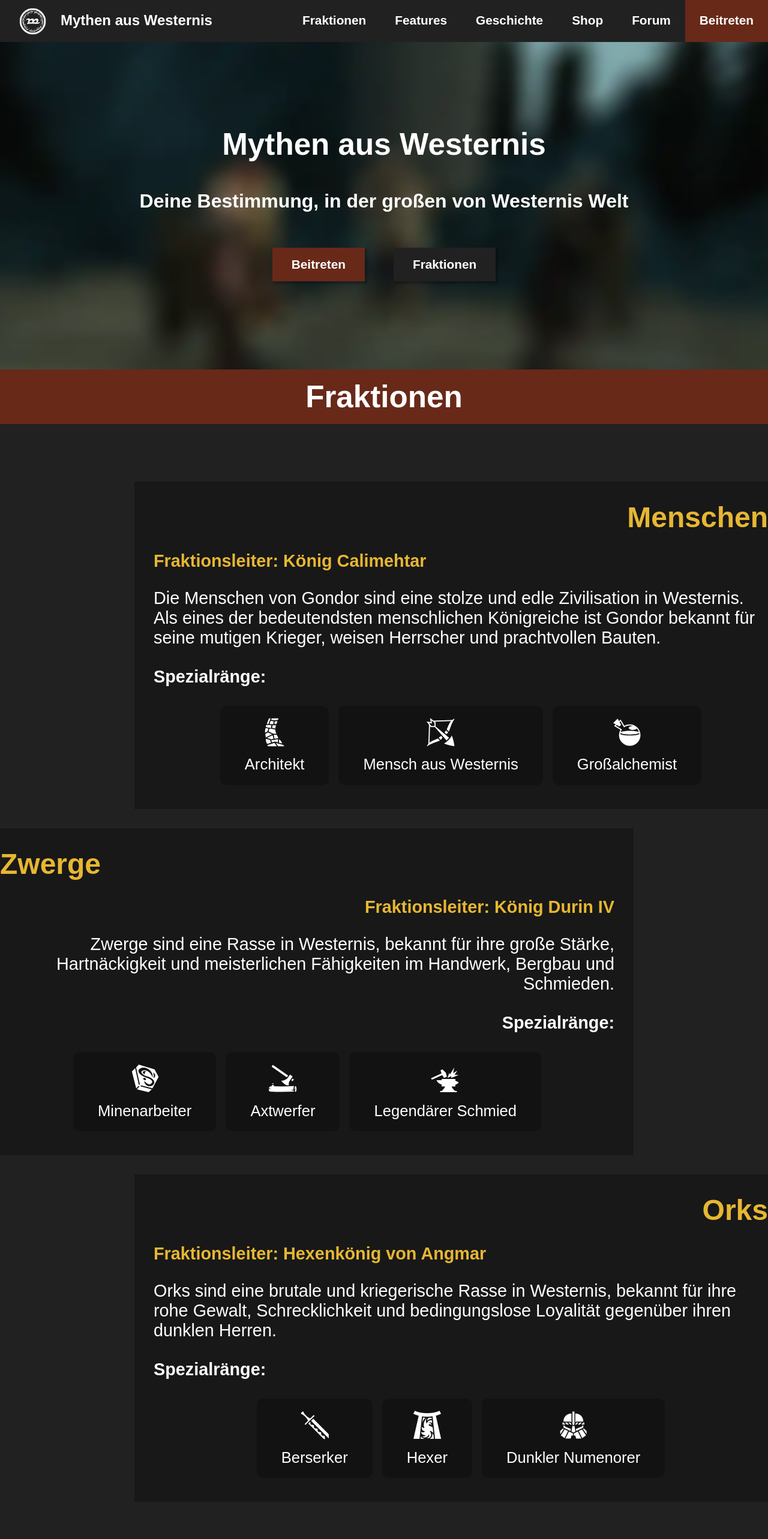
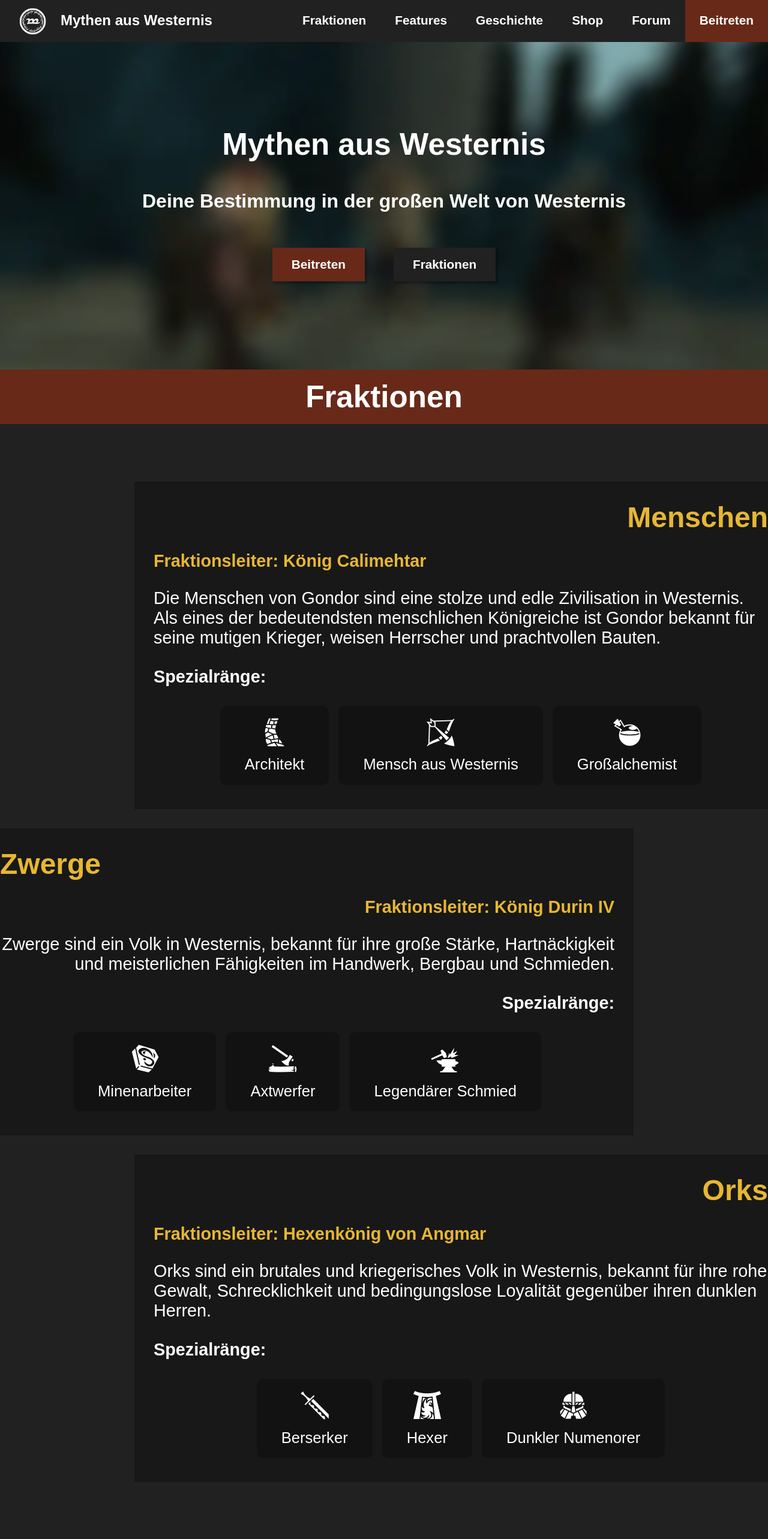
Before and after one commit to DannyINF/maw-rp-de, a Next.js app: page / in a window 1280 px wide. Shown: the top 2566 px of the page at 60% size. Built offline with nearby package versions, Linux system fonts and the light colour scheme.

Commit message:
feat(content) fixed typos

```diff
--- a/src/components/hero/hero.tsx
+++ b/src/components/hero/hero.tsx
@@ -15,7 +15,7 @@ const Hero = () => {
 				<div className={styles.hero}>
 					<h1 className={styles.headline}>Mythen aus Westernis</h1>
 					<h2 className={styles.subheadline}>
-						Deine Bestimmung, in der großen von Westernis Welt
+						Deine Bestimmung in der großen Welt von Westernis
 					</h2>
 					<div className={styles.heroButtons}>
 						<a href="#beitreten" className={styles.buttonPrimary}>
--- a/src/content/factionList.tsx
+++ b/src/content/factionList.tsx
@@ -39,7 +39,7 @@ export const factionList: Faction[] = [
 		name: 'Zwerge',
 		image: '/assets/images/factions/dwarf.webp',
 		description:
-			'Zwerge sind eine Rasse in Westernis, bekannt für ihre große Stärke, Hartnäckigkeit und meisterlichen Fähigkeiten im Handwerk, Bergbau und Schmieden.',
+			'Zwerge sind ein Volk in Westernis, bekannt für ihre große Stärke, Hartnäckigkeit und meisterlichen Fähigkeiten im Handwerk, Bergbau und Schmieden.',
 		leader: {
 			name: 'König Durin IV',
 		},
@@ -62,7 +62,7 @@ export const factionList: Faction[] = [
 		name: 'Orks',
 		image: '/assets/images/factions/orc.webp',
 		description:
-			'Orks sind eine brutale und kriegerische Rasse in Westernis, bekannt für ihre rohe Gewalt, Schrecklichkeit und bedingungslose Loyalität gegenüber ihren dunklen Herren.',
+			'Orks sind ein brutales und kriegerisches Volk in Westernis, bekannt für ihre rohe Gewalt, Schrecklichkeit und bedingungslose Loyalität gegenüber ihren dunklen Herren.',
 		leader: {
 			name: 'Hexenkönig von Angmar',
 		},
--- a/src/content/featureList.tsx
+++ b/src/content/featureList.tsx
@@ -19,7 +19,7 @@ export const featureList: Feature[] = [
 	{
 		name: 'Inventar',
 		description:
-			'„Wohin nur mit all deinen Sachen?“, ganz klar ins Inventar. Das Inventar bietet dir die Möglichkeit deine Gegenstände sicher zu verwahren. Doch Pass auf nicht alles scheint so sicher zu sein, wertvolle Items packst du besser in eine Kiste, bevor dir jemand diese stiehlt.',
+			"„Wohin nur mit all deinen Sachen?“, ganz klar - ins Inventar. Das Inventar bietet dir die Möglichkeit deine Gegenstände sicher zu verwahren. Doch pass' auf! Nicht alles scheint so sicher zu sein. Wertvolle Items packst du besser in eine Kiste, bevor sie dir jemand stiehlt.",
 		image: '/assets/test.png',
 		highlights: [
 			{
@@ -51,7 +51,7 @@ export const featureList: Feature[] = [
 	{
 		name: 'Eroberungen',
 		description:
-			'Durch das Eroberungssystem werden die Schlachten auf unseren Server gesteuert. Auf der Karte verteilt gibt es 11 einzigartige Gebiete aus Herr Der Ringe, welche ihr mit euren Mitspielern in epischen Schlachten einnehmen oder verteidigen könnt. Da bei diesen Schlachten große Heere der 3 Fraktionen aufeinander treffen ist es ratsam mit Taktik vorzugehen.',
+			'Das Eroberungssystem steuert die Schlachten auf unserem Server. Auf der Karte verteilt gibt es 11 einzigartige Gebiete aus "Der Herr Der Ringe", welche ihr mit euren Mitspielern in epischen Schlachten einnehmen oder verteidigen könnt. Da bei diesen Schlachten große Heere der drei Fraktionen aufeinander treffen, ist es ratsam, mit Taktik vorzugehen.',
 		image: '/assets/images/features/conquest.webp',
 		highlights: [
 			{
@@ -77,7 +77,7 @@ export const featureList: Feature[] = [
 	{
 		name: 'Crafting',
 		description:
-			'Ob Waffen, Tränke, Essen oder andere nützliche Dinge. All dies kannst du durch unser Crafting System direkt herstellen. Also probiere dich doch in den verschiedenen Berufen und beginne dein Handelsimperium aufzubauen. Die Nutzung ist benutzerfreundlich gestaltet durch die direkte Anbindung an das Inventar System.',
+			'Ob Waffen, Tränke, Essen oder andere nützliche Dinge - all dies kannst du durch unser Crafting-System direkt herstellen. Also probiere dich doch in den verschiedenen Berufen und beginne, dein Handelsimperium aufzubauen. Die Nutzung ist durch die direkte Anbindung an das Inventar-System sehr benutzerfreundlich gestaltet.',
 		image: '/assets/images/features/crafting.webp',
 		highlights: [
 			{
--- a/src/content/historyList.tsx
+++ b/src/content/historyList.tsx
@@ -26,7 +26,7 @@ export const historyList: HistoryItem[] = [
 		title: 'Entwicklung beginnt',
 		icon: <FaCode role="img" aria-label="Code" />,
 		content:
-			'Mekphen startet als Entwickler die Umsetzung der geplanten Features und die Erstellung des Spielservers. Dabei entstehen die ersten Bausteine wie Inventar System und Crafting System.',
+			'Mekphen startet als Entwickler die Umsetzung der geplanten Features und die Erstellung des Spielservers. Dabei entstehen die ersten Bausteine wie Inventar-System und Crafting-System.',
 	},
 	{
 		key: 3,
@@ -66,7 +66,7 @@ export const historyList: HistoryItem[] = [
 		title: 'Eventwoche',
 		icon: <GiFireworkRocket role="img" aria-label="Firework Rocket" />,
 		content:
-			'Bereits am Anfang des neuen Jahres fand eine große Eventwoche statt. Angmar wird zu Isengard und später zu Mordor. Moria wird erst ein Teil von Gondor und danach zu Rohan. Ebenfalls weren große Schlachten, wie die von Minas Tirith und Helms Klamm nachgespielt.',
+			'Bereits am Anfang des neuen Jahres fand eine große Eventwoche statt. Angmar wird zu Isengard und später zu Mordor. Moria wird erst ein Teil von Gondor und danach zu Rohan. Ebenfalls werden große Schlachten, wie die von Minas Tirith und Helms Klamm nachgespielt.',
 	},
 	{
 		key: 8,
@@ -74,7 +74,7 @@ export const historyList: HistoryItem[] = [
 		title: 'Krieg von Westernis',
 		icon: <RiSwordLine role="img" aria-label="Swords" />,
 		content:
-			'Mit Krieg von Westernis kommt das größte alleinstehende Feature auf den Server. Durch über 10.000 Zeilen Code schafft es Krieg von Westernis ein eigenes Strategiespiel für die Führungsebenen zu werden.',
+			'Mit "Krieg von Westernis" kommt das größte alleinstehende Feature auf den Server. Durch über 10.000 Zeilen Code schafft es "Krieg von Westernis" ein eigenes Strategiespiel für die Führungsebenen zu werden.',
 	},
 	{
 		key: 9,
@@ -82,7 +82,7 @@ export const historyList: HistoryItem[] = [
 		title: 'Alchemie System',
 		icon: <GiFireBottle role="img" aria-label="Fire Bottle" />,
 		content:
-			'Durch das neue Alchemie System werden die Kräuter vervielfacht und die Alchemisten haben die Möglichkeit, ihr können mit neuem und einzigartigem Gameplay auf die Probe zu stellen. Neben den neuen Kräutern gibt es auch viele neue Tränke, welche in der richtigen Reihenfolge gebraut werden müssen.',
+			'Durch das neue Alchemie System werden die Kräuter vervielfacht und die Alchemisten haben die Möglichkeit, ihr Können mit neuem und einzigartigem Gameplay auf die Probe zu stellen. Neben den neuen Kräutern gibt es auch viele neue Tränke, welche in der richtigen Reihenfolge gebraut werden müssen.',
 	},
 	{
 		key: 10,
@@ -90,6 +90,6 @@ export const historyList: HistoryItem[] = [
 		title: 'Arost Bündnis',
 		icon: <FaHandshake role="img" aria-label="Handshake" />,
 		content:
-			'Nach gemeinsamer Entscheidung schließen sich die 3 Nebenfraktionen der Elben, Dunländer und Wandernden zusammen und werden zum Bündnis der neutralen Handelsstadt Arost. Die Stadt wird zu einem wichtigen Handelszentrum und wird von allen Fraktionen als neue Hauptstadt anerkannt.',
+			'Nach gemeinsamer Entscheidung schließen sich die drei Nebenfraktionen der Elben, Dunländer und Wandernden zusammen und werden zum Bündnis der neutralen Handelsstadt Arost. Die Stadt wird zu einem wichtigen Handelszentrum und wird von allen Fraktionen als neue Hauptstadt anerkannt.',
 	},
 ];
```
